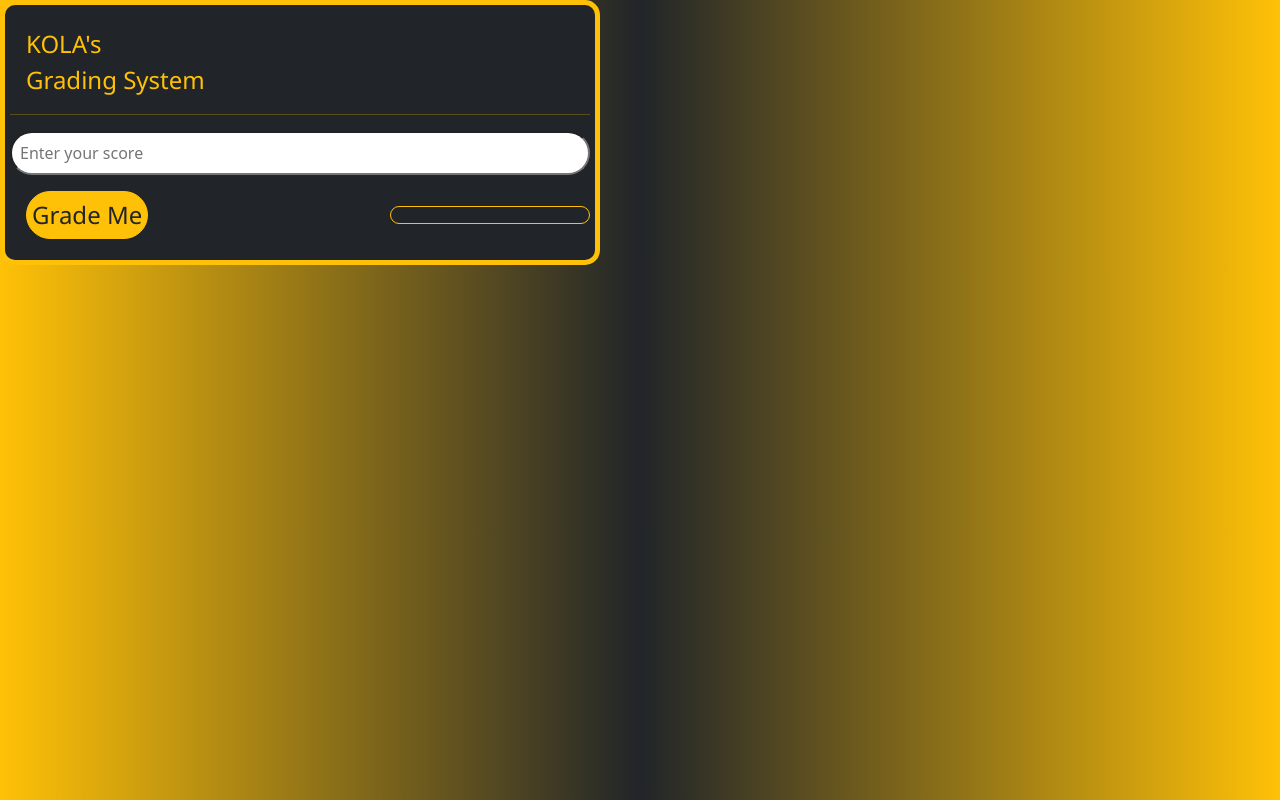
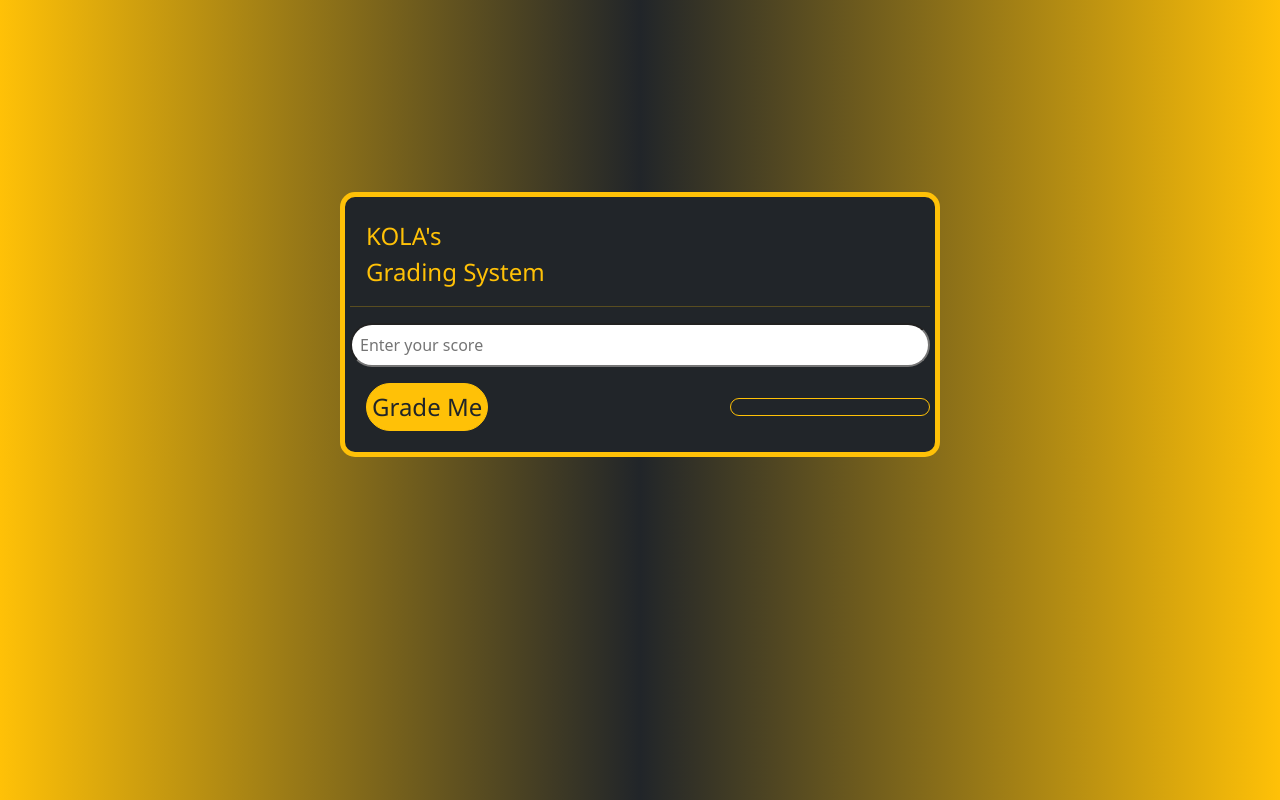
Before and after one commit to Oyekoladavid/Grading-System, a plain HTML site: page index.html in a window 1280 px wide. Drawn offline with nearby package versions, Linux system fonts and the light colour scheme.

Commit message:
patata-done

```diff
--- a/style.css
+++ b/style.css
@@ -9,6 +9,7 @@
     height: fit-content;
     padding: 5px;
     border-radius: 15px;
+    margin-top: 15%;
 }
 
 .kola {
@@ -27,6 +28,8 @@
 
 body {
     background-image: linear-gradient(to right, #ffc107, #212529, #ffc107);
+    display: flex;
+    justify-content: center;
 }
 
 .display {
```
